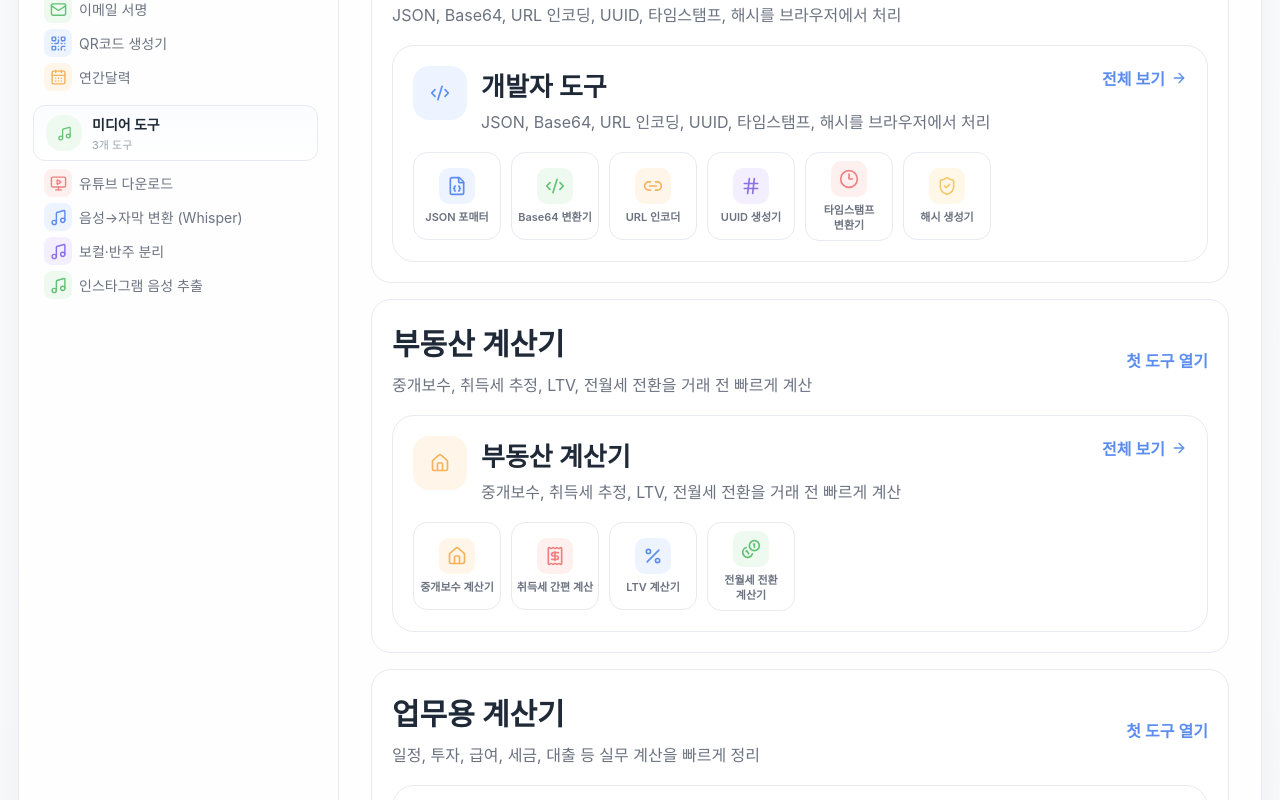
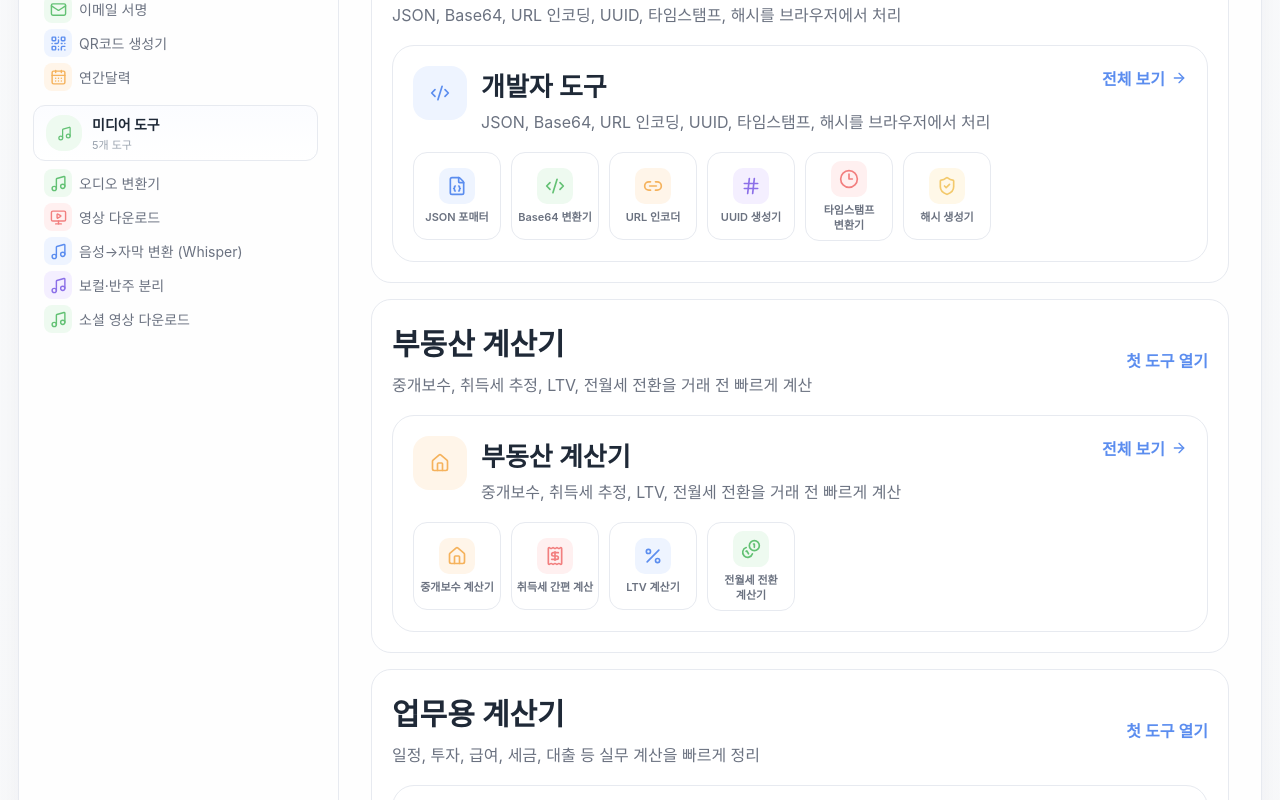
Before and after one commit to hoyalee0616/ui_wiki, a Next.js app: page /menu in a window 1280 px wide. Shown: the part 2280-3080 px from the top of the page. Built offline with nearby package versions, Linux system fonts and the light colour scheme.

Commit message:
Add TikTok media downloads and full transcript display

```diff
--- a/data/tools.ts
+++ b/data/tools.ts
@@ -151,7 +151,7 @@ export const toolSections: ToolSection[] = [
     description: "SNS 영상에서 음성을 추출하고 저장하는 미디어 유틸리티",
     accent: "green",
     icon: Music,
-    stats: "3개 도구",
+    stats: "5개 도구",
   },
 ];
 
@@ -770,15 +770,28 @@ export const tools: ToolItem[] = [
     isNew: true,
   },
   {
+    id: "audio-converter",
+    name: "오디오 변환기",
+    slug: "/tools/audio-converter",
+    summary: "MP3·WAV를 서로 변환하고 비트레이트와 음질을 세밀하게 조절",
+    description: "브라우저에서 FFmpeg WebAssembly로 MP3와 WAV를 변환합니다. 비트레이트, VBR/CBR, 샘플레이트, 채널, WAV 비트 깊이, 라우드니스 정규화를 세밀하게 조절할 수 있습니다.",
+    sectionId: "media",
+    accent: "green",
+    icon: Music,
+    features: ["MP3 ↔ WAV 변환", "비트레이트·VBR/CBR 설정", "샘플레이트·채널 조절", "WAV 16/24/32-bit 저장", "브라우저 로컬 처리"],
+    useCases: ["팟캐스트 용량 최적화", "편집용 WAV 제작", "업로드 규격 맞춤 변환"],
+    isNew: true,
+  },
+  {
     id: "youtube-download",
-    name: "유튜브 다운로드",
+    name: "영상 다운로드",
     slug: "/tools/youtube-download",
-    summary: "YouTube URL 입력만으로 MP3 음성 또는 MP4 영상 다운로드",
-    description: "YouTube 영상 URL을 입력하면 서버에서 음성(MP3) 또는 영상(MP4)을 다운로드합니다. yt-dlp 기반으로 최고 품질을 유지합니다.",
+    summary: "YouTube·TikTok URL 입력만으로 MP3 음성 또는 MP4 영상 다운로드",
+    description: "YouTube 또는 TikTok 영상 URL을 입력하면 서버에서 음성(MP3/M4A) 또는 영상(MP4)을 다운로드합니다. yt-dlp 기반으로 품질을 유지합니다.",
     sectionId: "media",
     accent: "red",
     icon: MonitorPlay,
-    features: ["YouTube 영상·Shorts 지원", "고음질 MP3 추출", "최대 1080p MP4 영상 다운로드"],
+    features: ["YouTube 영상·Shorts 지원", "TikTok 영상 URL 지원", "고음질 MP3/M4A 추출", "최대 1080p MP4 영상 다운로드"],
     useCases: ["음악·강의 오프라인 청취", "영상 클립 저장", "편집용 소스 다운로드"],
     isNew: true,
   },
@@ -810,14 +823,14 @@ export const tools: ToolItem[] = [
   },
   {
     id: "instagram-audio",
-    name: "인스타그램 음성 추출",
+    name: "소셜 영상 다운로드",
     slug: "/tools/instagram-audio",
-    summary: "Instagram URL 입력만으로 고음질 MP3 추출 및 다운로드",
-    description: "Instagram 게시물·릴스·IGTV URL을 입력하면 서버에서 음성을 추출해 MP3 파일로 다운로드합니다. yt-dlp 기반으로 최고 음질을 유지합니다.",
+    summary: "Instagram·YouTube·TikTok URL로 영상/음성 다운로드와 자막 추출",
+    description: "Instagram, YouTube, TikTok URL을 입력하면 서버에서 영상 또는 음성을 다운로드하고, 선택 시 Whisper로 전체 자막을 추출합니다.",
     sectionId: "media",
     accent: "green",
     icon: Music,
-    features: ["Instagram 게시물·릴스·IGTV 지원", "고음질 MP3 추출 (VBR 최고)", "URL 붙여넣기만으로 즉시 다운로드"],
+    features: ["Instagram 게시물·릴스·IGTV 지원", "YouTube·TikTok URL 지원", "MP4/MP3/WAV 저장", "전체 자막 TXT 저장"],
     useCases: ["배경음악 저장", "팟캐스트 클립 수집", "오프라인 청취용 저장"],
     isNew: true,
   },
```
